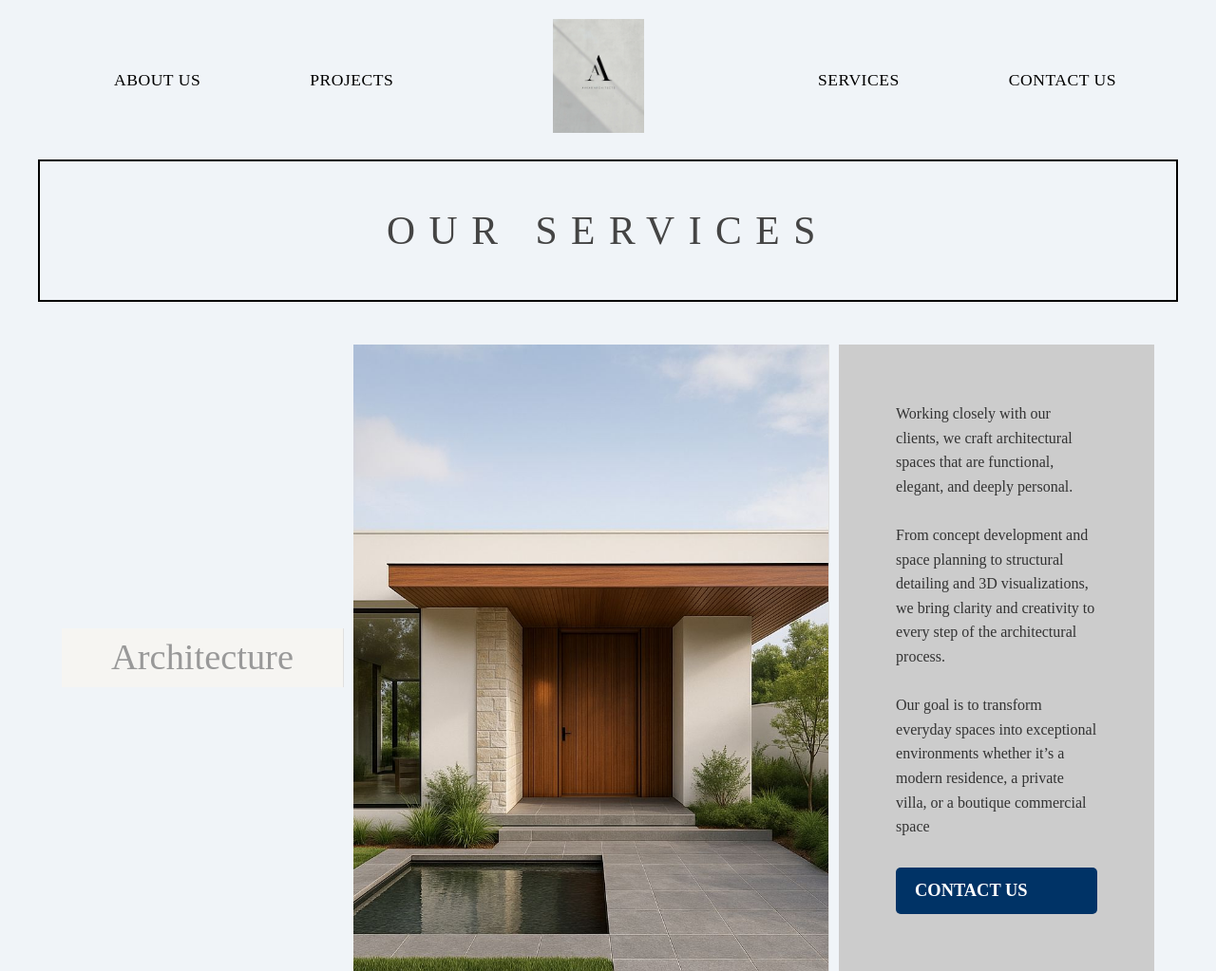
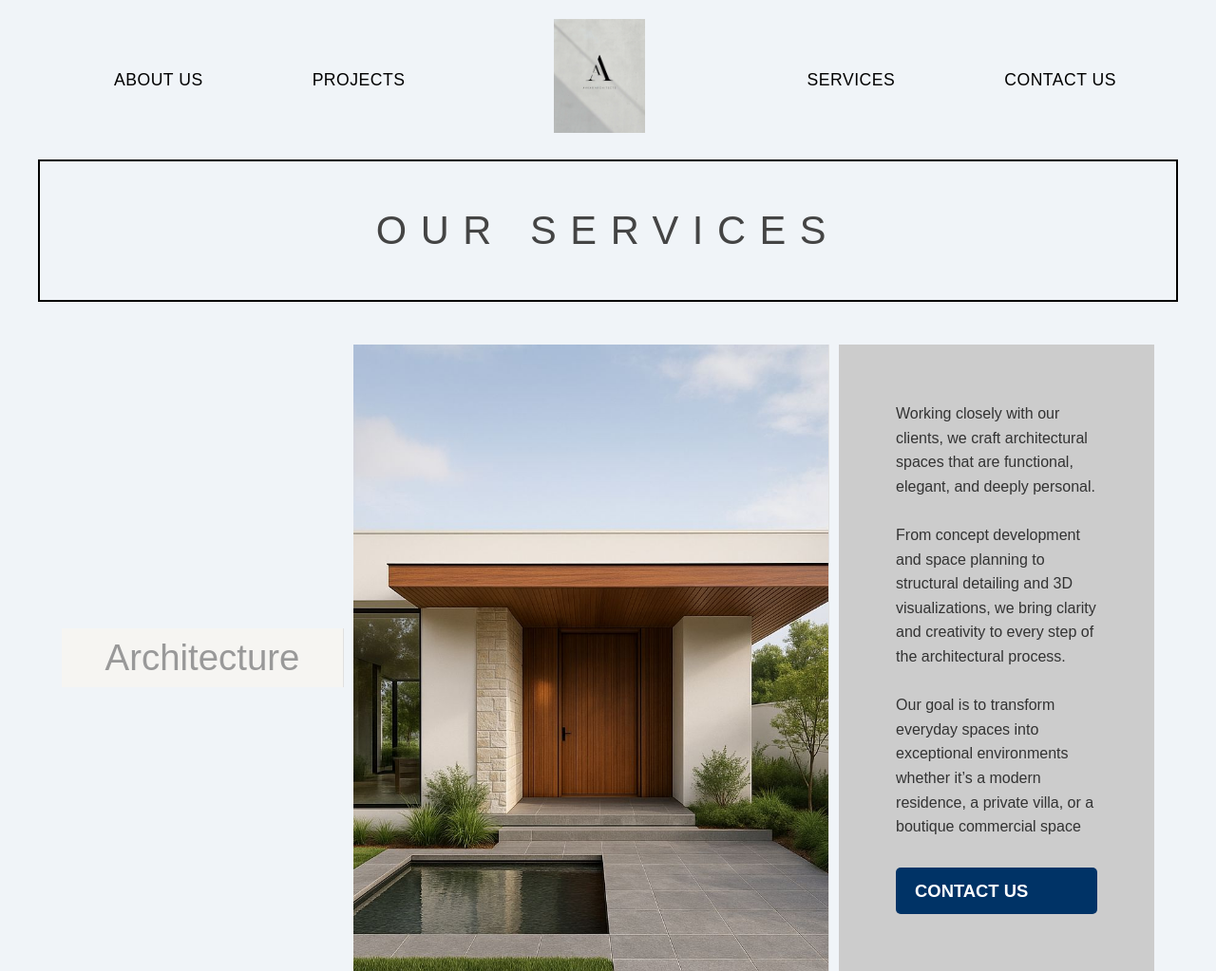
Before and after one commit to SourabhTembale/Aakar.architects, a plain HTML site: page services.html in a window 1280 px wide. Shown: the top 1023 px of the page at 95% size. Drawn offline with Linux system fonts and the light colour scheme.

Commit message:
Update font family from "Bentham" to "Gothic A1" across multiple HTML and CSS files

```diff
--- a/css/styles.css
+++ b/css/styles.css
@@ -4,17 +4,17 @@
   box-sizing: border-box;
   margin: 0;
   padding: 0;
-  font-family: "Bentham", serif;
+  font-family: "Gothic A1", sans-serif;
 }
 
 .outfit-custom {
-   font-family: "Bentham", serif;
+   font-family: "Gothic A1", sans-serif;
   font-optical-sizing: auto;
   font-weight: 400;
   font-style: normal;
 }
 .bentham-regular {
-  font-family: "Bentham", serif;
+  font-family: "Gothic A1", sans-serif;
   font-weight: 400;
   font-style: normal;
 }
@@ -23,7 +23,7 @@ body {
   background-color: #f0f4f8;
   color: #333;
   line-height: 1.6;
-   font-family: "Bentham", serif;
+   font-family: "Gothic A1", sans-serif;
 }
 
 /* TYPOGRAPHY */
@@ -55,6 +55,8 @@ p {
 }
 
 .nav-left, .nav-right {
+  display: flex;
+  align-items: center;
   display: flex;
   gap: 50px; /* 👈 Increased spacing between nav items */
 }
--- a/services.html
+++ b/services.html
@@ -61,7 +61,7 @@
 }
 
 .services-header h2 {
-   font-family: "Bentham", serif;
+   font-family: "Gothic A1", sans-serif;
   font-size: 2.6rem;
   font-weight: 400;
   letter-spacing: 0.35em;
@@ -116,7 +116,7 @@
   justify-content: center;
   font-size: 2.4rem; /* Slightly larger */
   color: #999;
-   font-family: "Bentham", serif;
+  font-family: "Gothic A1", sans-serif;
   border-right: 1.5px solid #e0e0e0;
 }
 
@@ -147,7 +147,7 @@
   padding: 60px 60px 60px 60px;
   color: #888;
   font-size: 1.15rem;
-   font-family: "Bentham", serif;
+ font-family: "Gothic A1", sans-serif;
 }
     /* Remove margin from section below header */
     .section {
```
Also changed, not shown: contact.html (+1 -1 lines), projects.html (+2 -2 lines).
